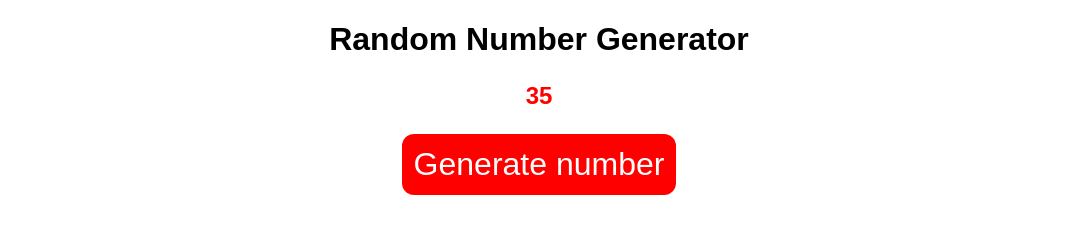
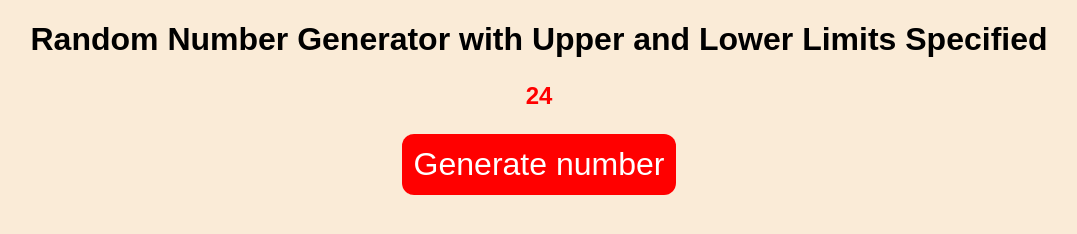
Before and after one commit to Shreyaskadam/Random-Number, a plain HTML site: page index.html in a window 1280 px wide. Both pictures are taken after a click on the button "Generate number". Shown: the whole page, without its empty margins (101-1178 px from the left). Drawn offline with Linux system fonts and the light colour scheme.

Commit message:
Added a Function to limit the random number generated between two integers

```diff
--- a/index.html
+++ b/index.html
@@ -9,9 +9,9 @@
   </head>
   <body>
     <div class="container">
-      <h1>Random Number Generator</h1>
+      <h1>Random Number Generator with Upper and Lower Limits Specified</h1>
       <p id="number" class="number"></p>
-      <button onclick="generatenumber()">Generate number</button>
+      <button onclick="getRandomInt()">Generate number</button>
     </div>
     <script src="script.js"></script>
   </body>
--- a/script.js
+++ b/script.js
@@ -2,3 +2,12 @@ function generatenumber() {
     var x = document.getElementById("number")
     x.innerHTML = Math.floor((Math.random() * 100) + 1);
   }
+
+  function getRandomInt(min, max) {
+    var min = 10;
+    var max =25;
+    var x = document.getElementById("number")
+    min = Math.ceil(min);
+    max = Math.floor(max);
+    x.innerHTML = Math.floor(Math.random() * (max - min) + min); //The maximum is exclusive and the minimum is inclusive
+  }
--- a/style.css
+++ b/style.css
@@ -1,6 +1,7 @@
 body {
   margin: 0;
   font-family: Arial, Helvetica, sans-serif;
+  background-color: antiquewhite;
 }
 .container {
   text-align: center;
```
